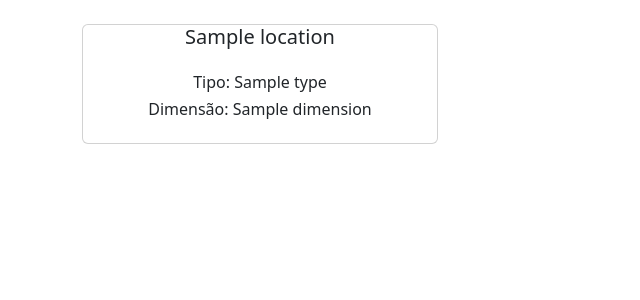
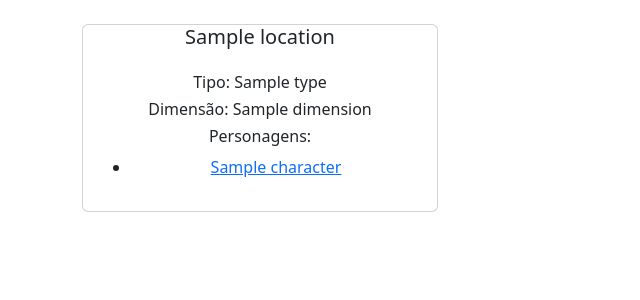
Before and after one commit to andradeju/bootcamp-womakers_python, a Flask app: template semana4_estudos/desafio3/api_rickmorty/templates/location.html in a window 1280 px wide. Shown: the part 56-356 px from the top of the page, without its empty margins (0-640 px from the left). Run offline with Flask 3, Linux system fonts and the light colour scheme; the template is opened without the code that fills it: most values are stand-ins (such as "Sample title", 1, 10 or a date in 2020).

Commit message:
Add a lista de personagens com o link para a página de perfil

```diff
--- a/semana4_estudos/desafio3/api_rickmorty/templates/location.html
+++ b/semana4_estudos/desafio3/api_rickmorty/templates/location.html
@@ -9,6 +9,12 @@
           <div class="card-body">
             <h2 class="h6">Tipo: {{location.type}}</h2>
             <h2 class="h6">Dimensão: {{location.dimension}}</h2>
+            <h2 class="h6">Personagens: </h2>
+              <ul>
+                {% for character in characters %}
+                  <li> <a href="/profile/{{character.id}}">{{ character.name }}</a></li>
+                {% endfor %}
+              </ul>
           </div>
         </div>
     </div>
```
